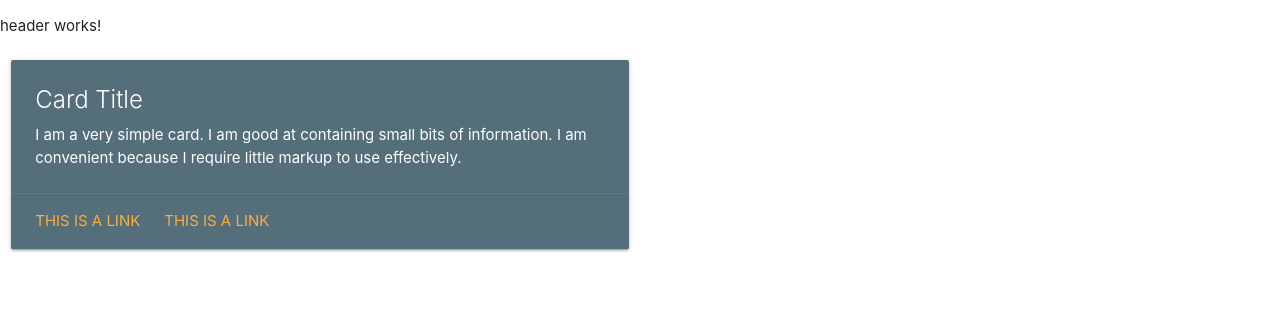
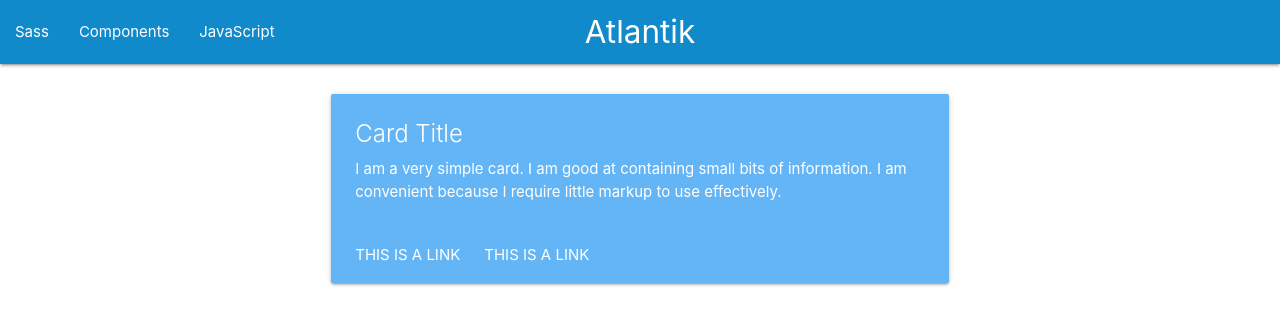
Before and after one commit to sergiutritean/NATO, an Angular app: page / in a window 1280 px wide. Shown: the top 324 px of the page. Built offline with nearby package versions, Linux system fonts and the light colour scheme.

Commit message:
Pushed feed layout

```diff
--- a/src/app/home/feed/event/event.component.html
+++ b/src/app/home/feed/event/event.component.html
@@ -1,14 +1,14 @@
 <div class="row">
-   <div class="col s12 m6">
-     <div class="card blue-grey darken-1">
+   <div class="col s12 m12">
+     <div class="card blue lighten-2">
        <div class="card-content white-text">
          <span class="card-title">Card Title</span>
          <p>I am a very simple card. I am good at containing small bits of information.
          I am convenient because I require little markup to use effectively.</p>
        </div>
        <div class="card-action">
-         <a href="#">This is a link</a>
-         <a href="#">This is a link</a>
+         <a class="white-text" href="#">This is a link</a>
+         <a class="white-text" href="#">This is a link</a>
        </div>
      </div>
    </div>
--- a/src/app/home/header/header.component.css
+++ b/src/app/home/header/header.component.css
@@ -0,0 +1,3 @@
+.nav-wrapper {
+  background-color: #118ACB;
+}
--- a/src/app/home/header/header.component.html
+++ b/src/app/home/header/header.component.html
@@ -1,3 +1,10 @@
-<p>
-  header works!
-</p>
+<nav>
+  <div class="nav-wrapper">
+    <a href="#" class="brand-logo center">Atlantik</a>
+    <ul id="nav-mobile" class="left hide-on-med-and-down">
+      <li><a href="">Sass</a></li>
+      <li><a href="">Components</a></li>
+      <li><a href="">JavaScript</a></li>
+    </ul>
+  </div>
+</nav>
--- a/src/app/home/home.component.html
+++ b/src/app/home/home.component.html
@@ -1,6 +1,8 @@
-<app-header>
-
-</app-header>
-<app-feed>
-
-</app-feed>
+<app-header></app-header>
+&nbsp;
+<div class="row">
+  <div class="col s12 m6 offset-m3">
+    <app-feed>
+    </app-feed>
+  </div>
+</div>
```
